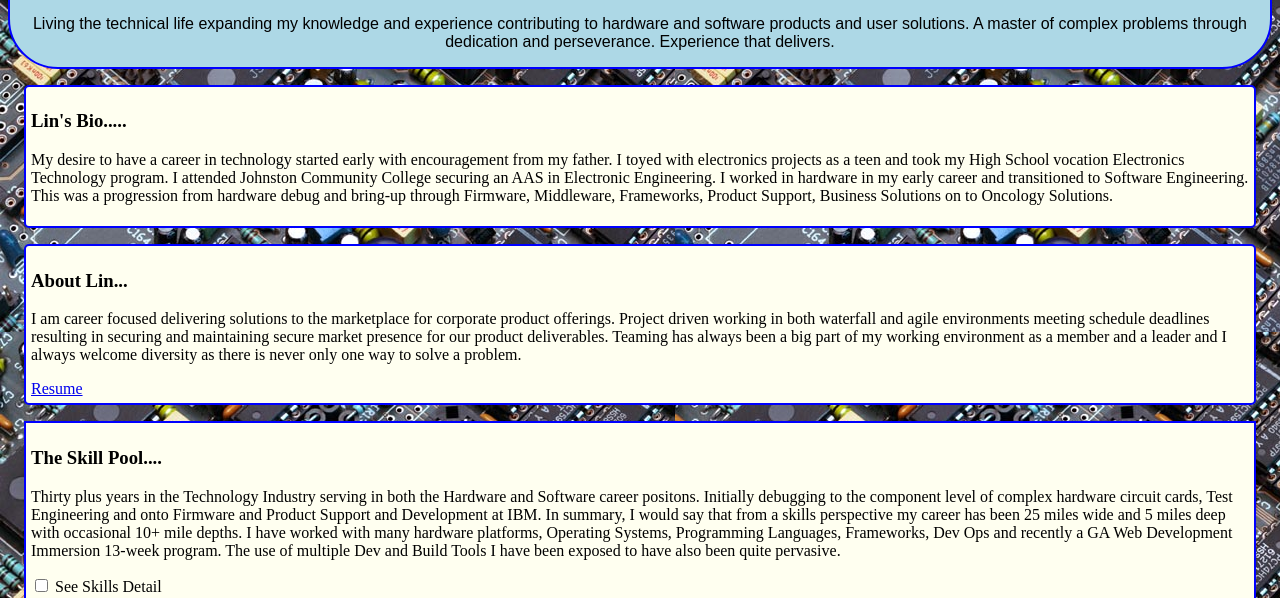
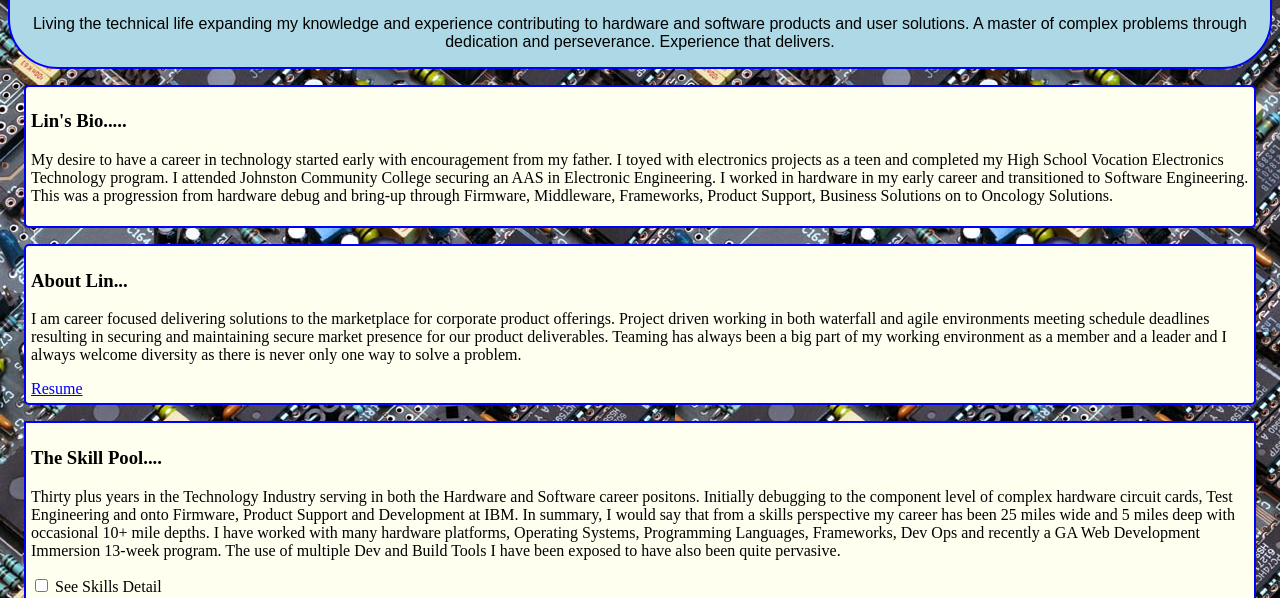
Before and after one commit to lin1ood/portfolio, a website: page public/index.html in a window 1280 px wide. Shown: the part 202-800 px from the top of the page. Drawn offline with Linux system fonts and the light colour scheme.

Commit message:
grammer change

```diff
--- a/public/index.html
+++ b/public/index.html
@@ -25,7 +25,7 @@
     </header>
     <div id="bio">
       <h3>Lin's Bio.....</h3>
-      <p>My desire to have a career in technology started early with encouragement from my father.  I toyed with electronics projects as a teen and took my High School vocation Electronics Technology program.  I attended Johnston Community College securing an AAS in Electronic Engineering.  I worked in hardware in my early career and transitioned to Software Engineering.  This was a progression from hardware debug and bring-up through Firmware, Middleware, Frameworks, Product Support, Business Solutions on to Oncology Solutions.</p>
+      <p>My desire to have a career in technology started early with encouragement from my father.  I toyed with electronics projects as a teen and completed my High School Vocation Electronics Technology program.  I attended Johnston Community College securing an AAS in Electronic Engineering.  I worked in hardware in my early career and transitioned to Software Engineering.  This was a progression from hardware debug and bring-up through Firmware, Middleware, Frameworks, Product Support, Business Solutions on to Oncology Solutions.</p>
     </div>
     <div id="about">
       <h3>About Lin...</h3>
@@ -35,7 +35,7 @@ https://drive.google.com/file/d/0B5uKAKCxCcG-aE9CcnQtMWp5bGM/view?usp=sharing">R
     </div>
     <div id="skills">
       <h3>The Skill Pool....</h3>
-      <p>Thirty plus years in the Technology Industry serving in both the Hardware and Software career positons.  Initially debugging to the component level of complex hardware circuit cards, Test Engineering and onto Firmware and Product Support and Development at IBM.  In summary, I would say that from a skills perspective my career has been 25 miles wide and 5 miles deep with occasional 10+ mile depths. I have worked with many hardware platforms, Operating Systems, Programming Languages, Frameworks, Dev Ops and recently a GA Web Development Immersion 13-week program.  The use of multiple Dev and Build Tools I have been exposed to have also been quite pervasive.</p>
+      <p>Thirty plus years in the Technology Industry serving in both the Hardware and Software career positons.  Initially debugging to the component level of complex hardware circuit cards, Test Engineering and onto Firmware, Product Support and Development at IBM.  In summary, I would say that from a skills perspective my career has been 25 miles wide and 5 miles deep with occasional 10+ mile depths. I have worked with many hardware platforms, Operating Systems, Programming Languages, Frameworks, Dev Ops and recently a GA Web Development Immersion 13-week program.  The use of multiple Dev and Build Tools I have been exposed to have also been quite pervasive.</p>
       <input id="toggle" type="checkbox">
       <label for="toggle">See Skills Detail</label>
       <div id="expand">
```
